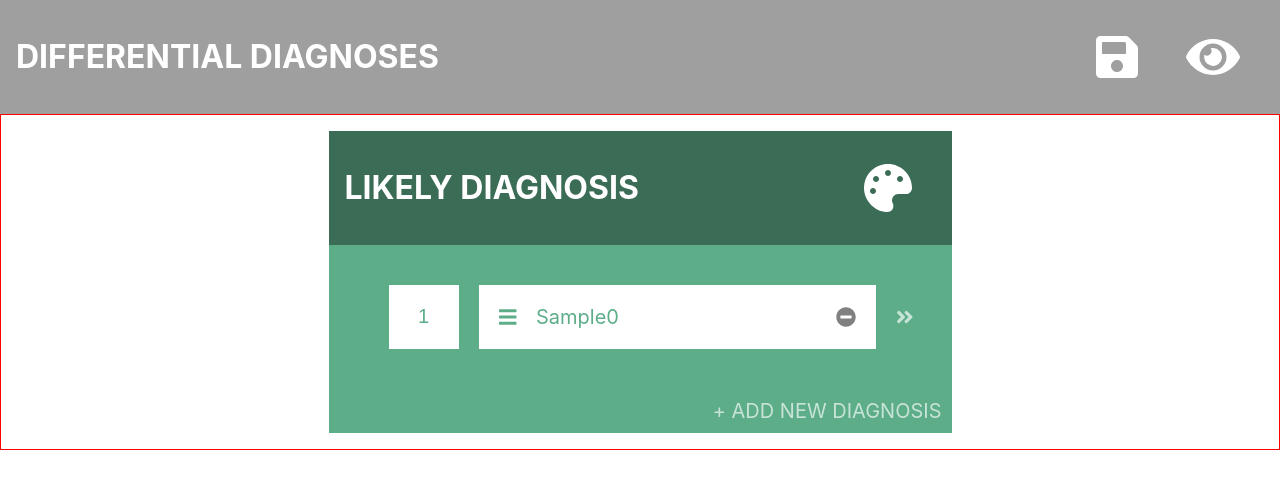
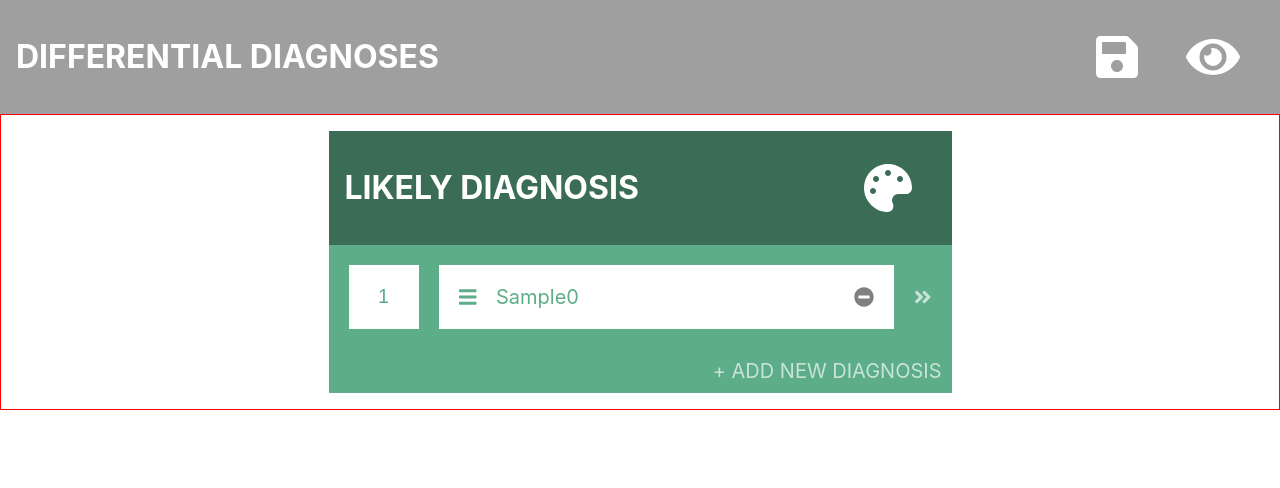
Before and after one commit to leobaldock/differential-diagnoses, a React (Create React App) app: page / in a window 1280 px wide. Both pictures are taken after a click on the element "+ ADD NEW DIAGNOSIS". Shown: the top 488 px of the page. Built offline with nearby package versions, Linux system fonts and the light colour scheme.

Commit message:
Implemented basic DnD functionality

```diff
--- a/src/components/Diagnoses.css
+++ b/src/components/Diagnoses.css
@@ -16,11 +16,10 @@
     flex-direction: column;
     font-size: 1.25em;
 }
+
 .listRow{
     display: flex;
     align-items: stretch;
-    max-width: 90%;
-    margin: 1em;
     font-size: inherit;
 }
 
--- a/src/components/DifferentialDiagnoses.js
+++ b/src/components/DifferentialDiagnoses.js
@@ -8,6 +8,7 @@ import {
     faSave,
     faEye,
 } from '@fortawesome/free-solid-svg-icons';
+import { DragDropContext, Droppable, Draggable } from "react-beautiful-dnd";
 
 
 export default function DifferentialDiagnosis(){
@@ -40,17 +41,41 @@ export default function DifferentialDiagnosis(){
         // Go to bottom of list
         if (to >= rows.length) to = rows.length - 1;
 
-        const result = Array.from(rows);
-        const [removed] = result.splice(from, 1);
-        result.splice(to, 0, removed);
+        const result = reorder(rows, from, to);
         setRows(result);
     }
+
+    // a little function to help us with reordering the result
+    const reorder = (list, startIndex, endIndex) => {
+        const result = Array.from(list);
+        const [removed] = result.splice(startIndex, 1);
+        result.splice(endIndex, 0, removed);
+
+        return result;
+    };
+
+    const onDragEnd = (result) => {
+        // dropped outside the list
+        if (!result.destination) {
+          return;
+        }
+
+        const items = reorder(
+          rows,
+          result.source.index,
+          result.destination.index
+        );
+
+        setRows(items);
+      }
 
     return (
         <>
             <TitleBar title="Differential Diagnoses" buttons={pageTitleButtons}/>
             <div class="listContainer">
-                <List title="LIKELY DIAGNOSIS" colour="#5DAD89" rows={rows} addRow={addRow} deleteRow={setDeletingRow} updateRowNumber={updateRowNumber}/>
+                <DragDropContext onDragEnd={onDragEnd}>
+                    <List title="LIKELY DIAGNOSIS" colour="#5DAD89" rows={rows} addRow={addRow} deleteRow={setDeletingRow} updateRowNumber={updateRowNumber}/>
+                </DragDropContext>
             </div>
 
             {(deletingRow || deletingRow == 0) &&
--- a/src/components/List.js
+++ b/src/components/List.js
@@ -7,6 +7,8 @@ import {
     faAngleDoubleRight,
     faPalette,
 } from '@fortawesome/free-solid-svg-icons'
+import { DragDropContext, Droppable, Draggable } from "react-beautiful-dnd";
+
 
 export default function List({title, colour, rows, addRow, deleteRow, updateRowNumber}){
 
@@ -14,18 +16,57 @@ export default function List({title, colour, rows, addRow, deleteRow, updateRowN
         <FontAwesomeIcon icon={faPalette} size="3x" style={{cursor: "pointer"}}/>
     ]
 
+    const getListStyle = isDraggingOver => ({
+        //background: isDraggingOver ? "lightblue" : "lightgrey",
+        padding: "0.5em",
+      });
+
+    const getItemStyle = (isDragging, draggableStyle) => ({
+    // some basic styles to make the items look a bit nicer
+    userSelect: "none",
+    padding: "0.5em",
+    //background: isDragging ? "lightgreen" : "grey",
+
+    // styles we need to apply on draggables
+    ...draggableStyle
+    });
+
     return (
         <div class="list" style={{backgroundColor: colour, color: colour}}>
             <TitleBar title={title} buttons={listButtons}/>
 
             <div class="listRowContainer">
-                <ol>
-                    {rows.map((val, index) =>
-                        <li key={val}>
-                            <ListRow content={val} rowNumber={index + 1} colour={colour} deleteRow={deleteRow} updateRowNumber={updateRowNumber}/>
-                        </li>
+                <Droppable droppableId="droppable">
+                {(provided, snapshot) => (
+                    <div
+                    {...provided.droppableProps}
+                    ref={provided.innerRef}
+                    style={getListStyle(snapshot.isDraggingOver)}
+                    >
+                        {rows.map((val, index) => (
+                            <Draggable key={val} draggableId={val} index={index}>
+                                {(provided, snapshot) => (
+                                    <div
+                                        ref={provided.innerRef}
+                                        {...provided.draggableProps}
+                                        {...provided.dragHandleProps}
+                                        style={getItemStyle(
+                                            snapshot.isDragging,
+                                            provided.draggableProps.style
+                                        )}
+                                    >
+                                        <span key={val}>
+                                            <ListRow content={val} rowNumber={index + 1} colour={colour} deleteRow={deleteRow} updateRowNumber={updateRowNumber}/>
+                                        </span>
+                                    </div>
+                                )}
+                            </Draggable>
+                            ))}
+                            {provided.placeholder}
+                        </div>
                     )}
-                </ol>
+                </Droppable>
+
                 <div class="addRowButton">
                     <span onClick={addRow}> + ADD NEW DIAGNOSIS </span>
                 </div>
```
